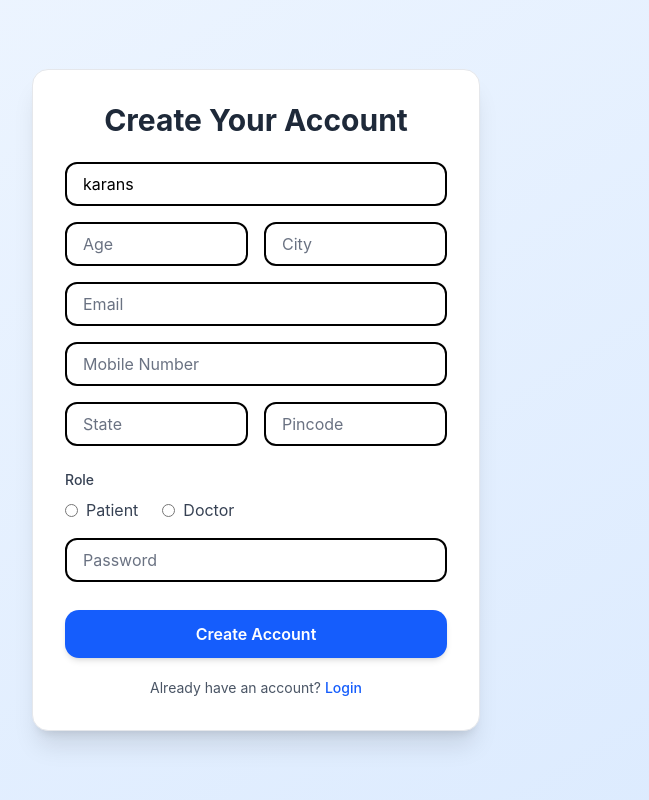
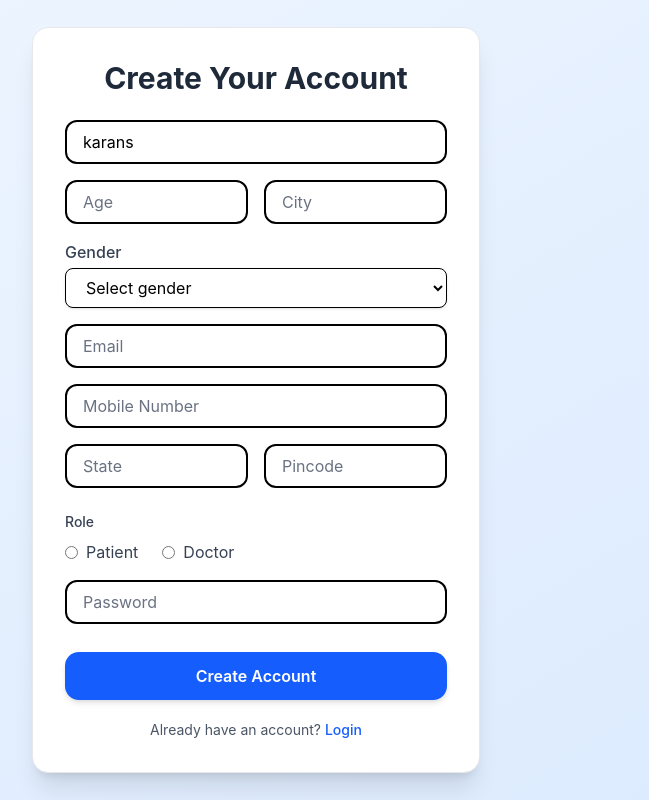
Before and after one commit to karanagg166/Quick-Clinic, a Next.js app: page /user/signup in a window 1280 px wide. Shown: the whole page, without its empty margins (384-1033 px from the left). Built offline with nearby package versions, Linux system fonts and the light colour scheme.

Commit message:
gender added

```diff
--- a/src/app/(public)/user/signup/page.tsx
+++ b/src/app/(public)/user/signup/page.tsx
@@ -13,12 +13,13 @@ export default function Signup() {
   const [state, setState] = useState("");
   const [pinCode, setPinCode] = useState("");
   const [password, setPassword] = useState("");
-  const [role, setRole] = useState(""); // NEW
+  const [role, setRole] = useState("");
+  const [gender, setGender] = useState(""); // NEW
 
   const handleSignup = async (e: React.FormEvent) => {
     e.preventDefault();
     try {
-      const response = await fetch("/api/auth/signup", {
+      const response = await fetch("/api/register", {
         method: "POST",
         headers: {
           "Content-Type": "application/json",
@@ -32,14 +33,15 @@ export default function Signup() {
           state,
           pinCode,
           password,
-          role, // NEW
+          role,
+          gender
         }),
       });
 
       const data = await response.json();
 
       if (response.ok) {
-        router.push("about");
+        router.push("/about");
       } else {
         alert(data.error || "Signup failed");
       }
@@ -87,6 +89,22 @@ export default function Signup() {
             />
           </div>
 
+          {/* Gender */}
+          <div className="flex flex-col">
+            <label className="text-gray-700 font-medium mb-1">Gender</label>
+            <select
+              value={gender}
+              onChange={(e) => setGender(e.target.value)}
+              className="border border-black text-black rounded-md px-4 py-2 w-full bg-white shadow-sm focus:ring-2 focus:ring-blue-500 outline-none"
+              required
+            >
+              <option value="" disabled>Select gender</option>
+              <option value="MALE">Male</option>
+              <option value="FEMALE">Female</option>
+              <option value="OTHER">Other</option>
+            </select>
+          </div>
+
           <input
             type="email"
             placeholder="Email"
@@ -125,7 +143,7 @@ export default function Signup() {
             />
           </div>
 
-          {/* NEW ROLE SELECTION */}
+          {/* Role */}
           <div className="mt-2">
             <p className="text-sm font-medium text-gray-700 mb-2">Role</p>
             <div className="flex items-center gap-6">
@@ -160,7 +178,6 @@ export default function Signup() {
                 />
                 <span>Doctor</span>
               </label>
-
             </div>
           </div>
 
--- a/src/app/api/auth/signup/route.ts
+++ b/src/app/api/auth/signup/route.ts
@@ -15,26 +15,14 @@ export const POST = async (req: NextRequest) => {
       pinCode,
       password,
       role,
+      gender
     } = await req.json();
 
-    // Basic validation
-    if (!role) {
-      return NextResponse.json(
-        { error: "Role is required" },
-        { status: 400 }
-      );
-    }
+
 
     // Convert role to uppercase to match Prisma enum
     const normalizedRole = role.toUpperCase();
 
-    // Ensure valid enum
-    if (!["PATIENT", "DOCTOR", "ADMIN"].includes(normalizedRole)) {
-      return NextResponse.json(
-        { error: "Invalid role" },
-        { status: 400 }
-      );
-    }
 
     // Check if user exists
     const existingUser = await prisma.user.findUnique({
@@ -62,7 +50,8 @@ export const POST = async (req: NextRequest) => {
         city,
         state,
         pinCode: Number(pinCode),
-        role: normalizedRole, // store enum
+        role: normalizedRole,
+        gender:gender
       },
     });
 
```
